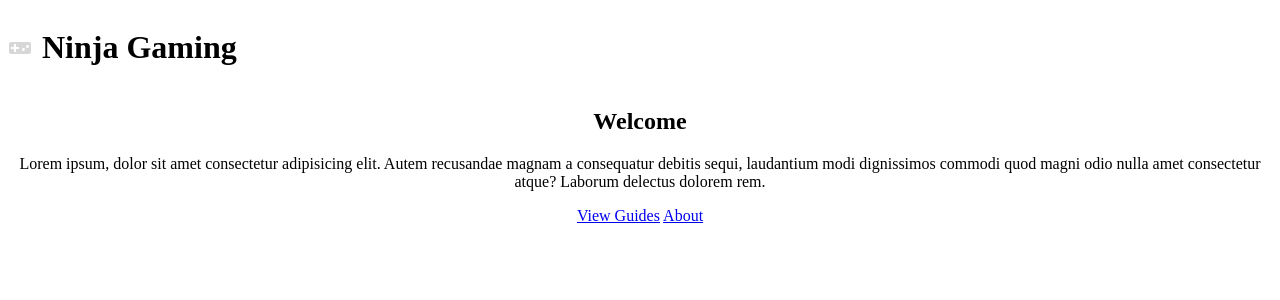
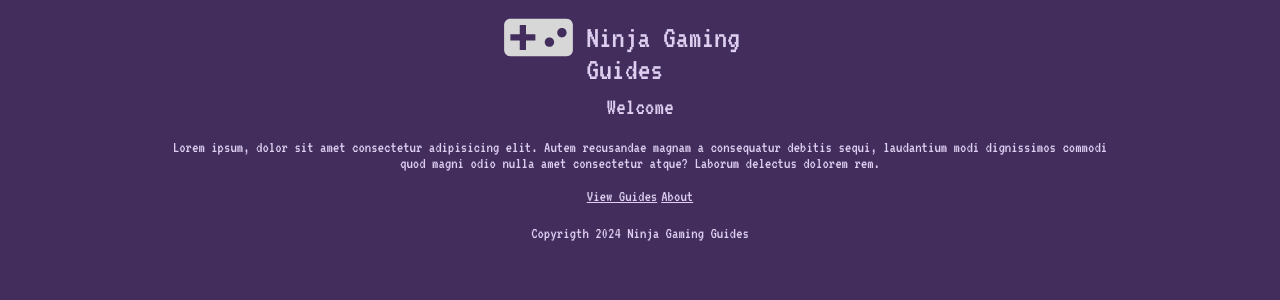
Before and after one commit to Frexz/IT2_2425_elev, a SvelteKit app in the folder gaming-website/: page / in a window 1280 px wide. Shown: the top 300 px of the page. Built offline with nearby package versions, Linux system fonts and the light colour scheme.

Commit message:
added layout and global styles

```diff
--- /dev/null
+++ b/gaming-website/src/routes/+layout.svelte
@@ -0,0 +1,32 @@
+<script>
+    import Title from '$lib/Title.svelte'
+    import '../styles/global.css'
+</script>
+
+<header>
+    <Title title="Ninja Gaming Guides" />
+</header>
+<main>
+    <slot></slot>
+</main>
+<footer>
+    <p>Copyrigth 2024 Ninja Gaming Guides</p>
+</footer>
+
+<style>
+    header {
+        display: flex;
+        justify-content: center;
+    }
+
+    main {
+        max-width: 960px;
+        margin: 20px auto;
+    }
+
+    footer {
+        text-align: center;
+    }
+
+
+</style>
--- a/gaming-website/src/routes/+page.svelte
+++ b/gaming-website/src/routes/+page.svelte
@@ -2,7 +2,6 @@
     import Title from "$lib/Title.svelte";
 </script>
 
-<Title />
 <div class="home">
     <h2>Welcome</h2>
     <p>
--- a/gaming-website/src/routes/about/+page.svelte
+++ b/gaming-website/src/routes/about/+page.svelte
@@ -1,8 +1,7 @@
 <script>
-    import Title from "$lib/Title.svelte";
+
 </script>
 
-<Title title='Ninja Gaming Reviews'/>
 <div class="about">
     <h2>About Us</h2>
     <p>
--- /dev/null
+++ b/gaming-website/src/styles/global.css
@@ -0,0 +1,12 @@
+@import url('https://fonts.googleapis.com/css2?family=VT323&display=swap');
+
+body {
+    background-color: #422d5d;
+    margin: 0;
+}
+
+h1, h2, h3, h4, a, p, li {
+    color: #decff1;
+    font-family: 'VT323', monospace;
+    font-weight: normal;
+}
```
